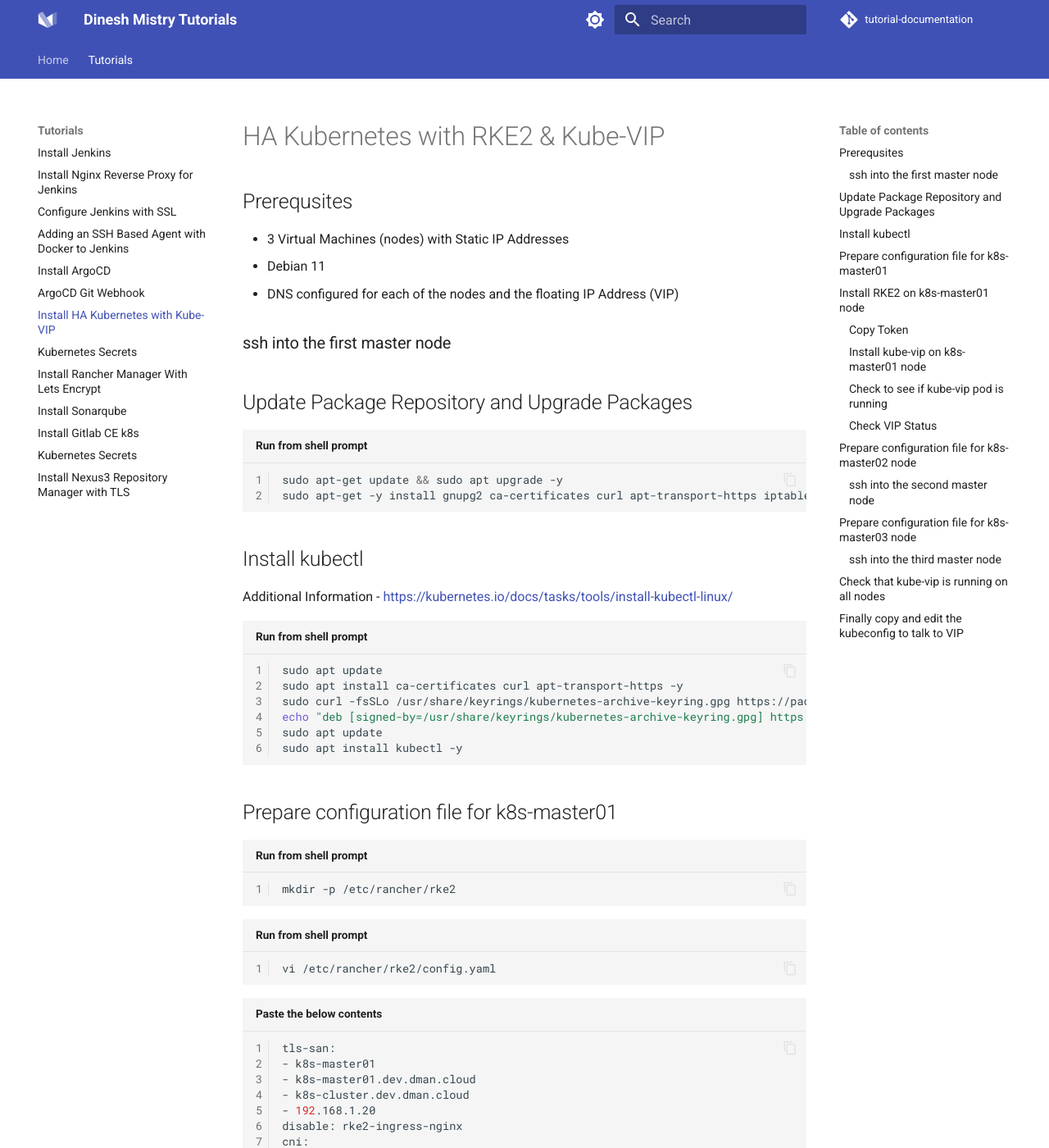
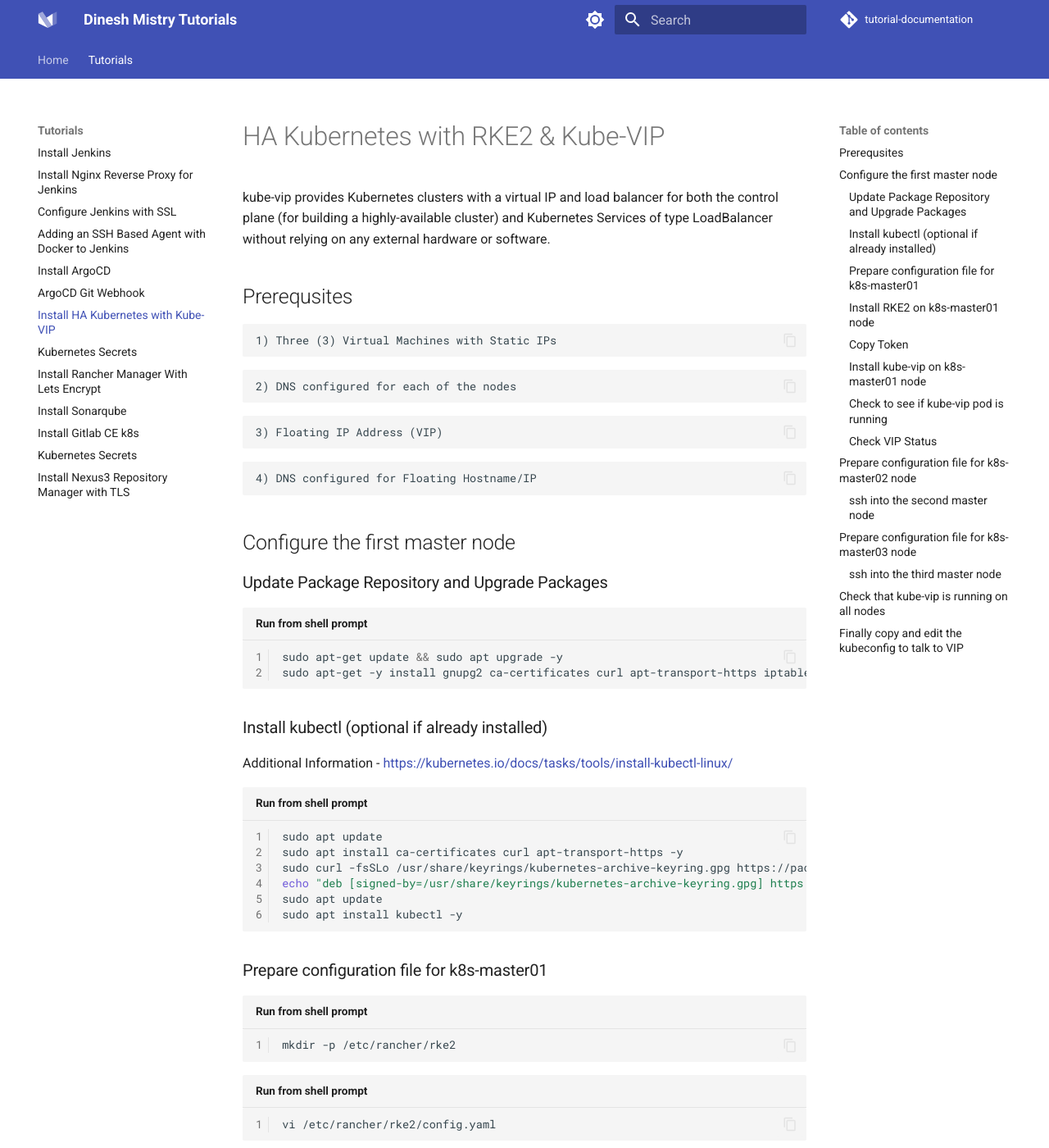
Before and after one commit to dmancloud/tutorial-documentation, an MkDocs documentation site: the page built from docs/ha-kubernetes-cluster-with-rke2.md, in a window 1280 px wide and 1400 px high. Shown: the whole window at 82% size. Built offline with MkDocs 1.6.1 and Material for MkDocs 9.7.7, drawn with Linux system fonts in a browser that asks for light colours; comment, search, counter and statistics services are not loaded; the version menu is left out; some of the changed text lies outside the part shown.

Commit message:
fixed domain and IPs

````diff
--- a/docs/ha-kubernetes-cluster-with-rke2.md
+++ b/docs/ha-kubernetes-cluster-with-rke2.md
@@ -1,16 +1,30 @@
 # HA Kubernetes with RKE2 & Kube-VIP
+kube-vip provides Kubernetes clusters with a virtual IP and load balancer for both the control plane (for building a highly-available cluster) and Kubernetes Services of type LoadBalancer without relying on any external hardware or software.
 ## Prerequsites
-- 3 Virtual Machines (nodes) with Static IP Addresses
-- Debian 11
-- DNS configured for each of the nodes and the floating IP Address (VIP)
-### ssh into the first master node
-## Update Package Repository and Upgrade Packages
+
+``` text
+1) Three (3) Virtual Machines with Static IPs
+```
+``` text
+2) DNS configured for each of the nodes
+```
+
+``` text
+3) Floating IP Address (VIP)
+```
+
+``` text
+4) DNS configured for Floating Hostname/IP
+```
+
+## Configure the first master node
+### Update Package Repository and Upgrade Packages
 ``` shell title="Run from shell prompt" linenums="1"
 sudo apt-get update && sudo apt upgrade -y
 sudo apt-get -y install gnupg2 ca-certificates curl apt-transport-https iptables
 ```
 
-## Install kubectl
+### Install kubectl (optional if already installed)
 Additional Information - https://kubernetes.io/docs/tasks/tools/install-kubectl-linux/
 ``` shell title="Run from shell prompt" linenums="1"
 sudo apt update
@@ -21,7 +35,7 @@
 sudo apt install kubectl -y
 ```
 
-## Prepare configuration file for k8s-master01
+### Prepare configuration file for k8s-master01
 ``` shell title="Run from shell prompt" linenums="1"
 mkdir -p /etc/rancher/rke2
 ```
````
Also changed, not shown: other parts of docs/ha-kubernetes-cluster-with-rke2.md (+4 -4 lines).
